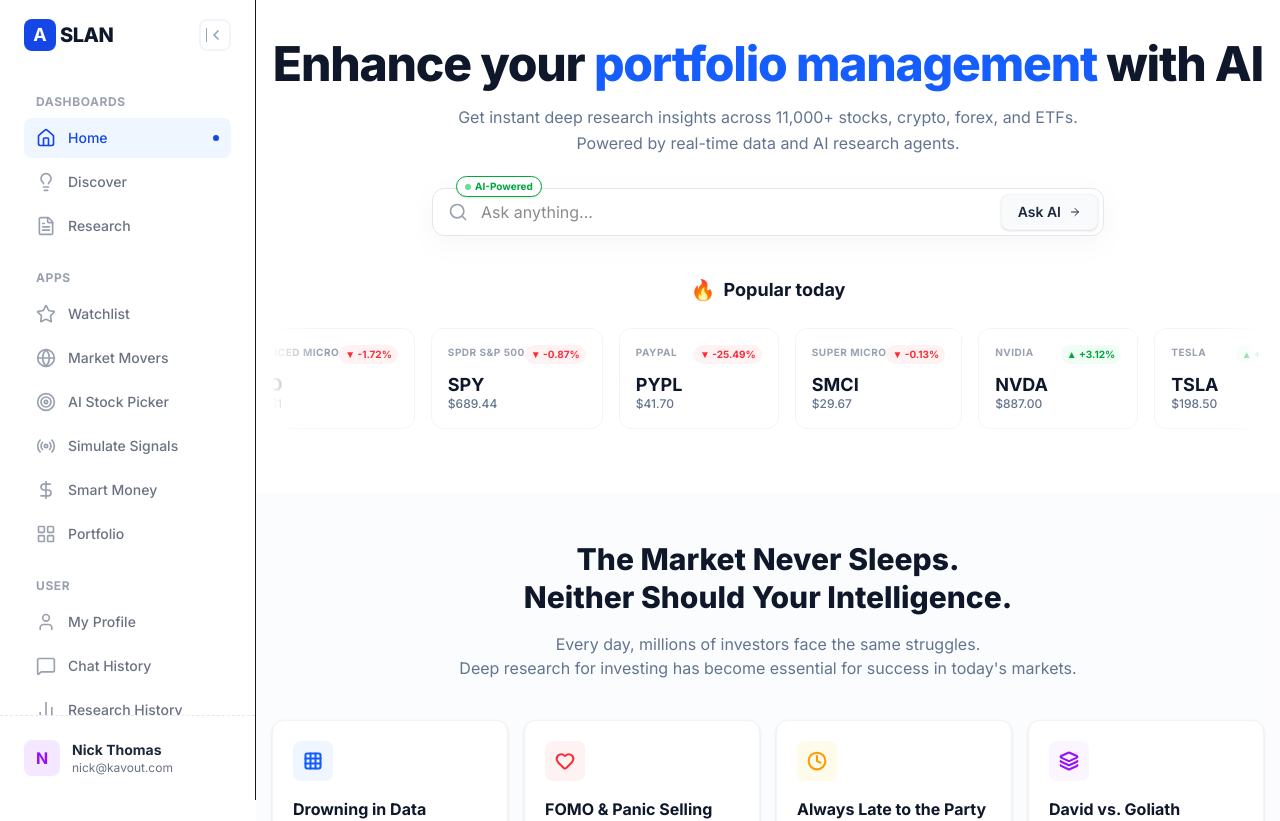
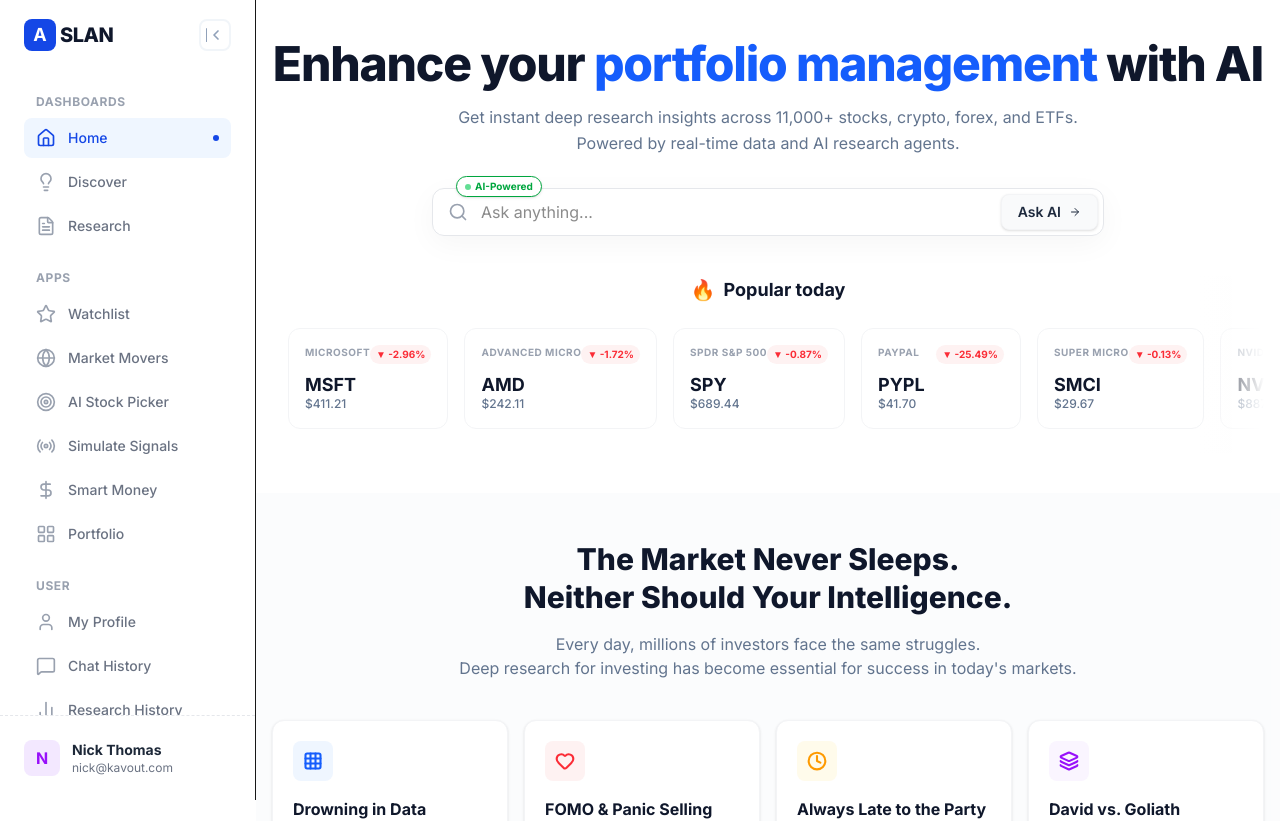
Before and after one commit to Paichanwut/aslan, a Next.js app: page / in a window 1280 px wide. Shown: the top 821 px of the page. Built offline with nearby package versions, Linux system fonts and the light colour scheme.

Commit message:
fix(ui): Fix ticker edge cutoff by removing mask and correcting flex alignment

```diff
--- a/src/components/landing/HeroSection.tsx
+++ b/src/components/landing/HeroSection.tsx
@@ -63,11 +63,11 @@ export function HeroSection() {
         </div>
 
         {/* Gradient Fades for Scroll Indication */}
-        <div className="absolute left-0 top-0 bottom-0 w-12 bg-gradient-to-r from-white to-transparent z-10 pointer-events-none hidden md:block"></div>
-        <div className="absolute right-0 top-0 bottom-0 w-12 bg-gradient-to-l from-white to-transparent z-10 pointer-events-none hidden md:block"></div>
+        {/* Removed left gradient to prevent hiding the first item */}
+        <div className="absolute right-0 top-0 bottom-0 w-16 bg-gradient-to-l from-white to-transparent z-10 pointer-events-none hidden md:block"></div>
 
         {/* Scrollable container */}
-        <div className="flex overflow-x-auto pb-6 gap-4 px-4 scrollbar-hide snap-x snap-mandatory -mx-4 md:mx-0 justify-start md:justify-center flex-nowrap">
+        <div className="flex overflow-x-auto pb-6 gap-4 px-4 scrollbar-hide snap-x snap-mandatory -mx-4 md:mx-0 justify-start flex-nowrap">
           {HERO_STOCKS.map((stock) => (
             <div
               key={stock.symbol}
```
